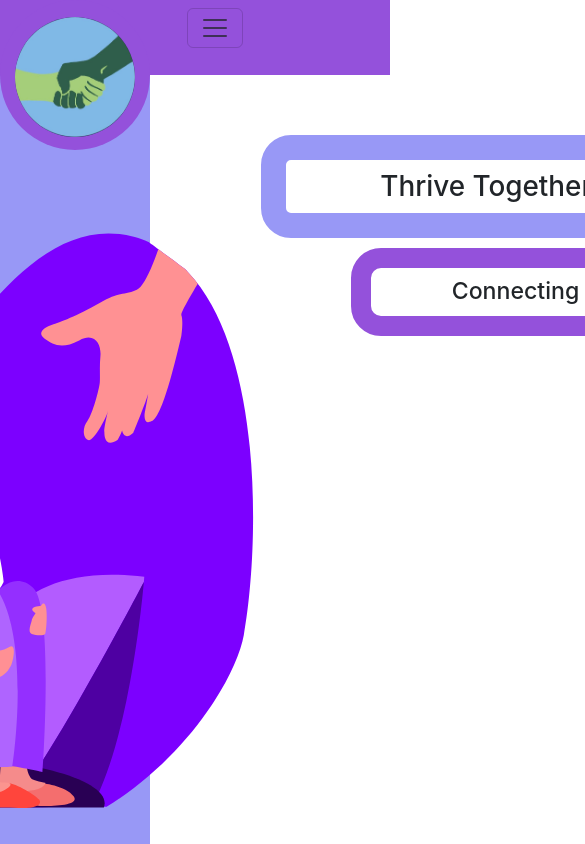
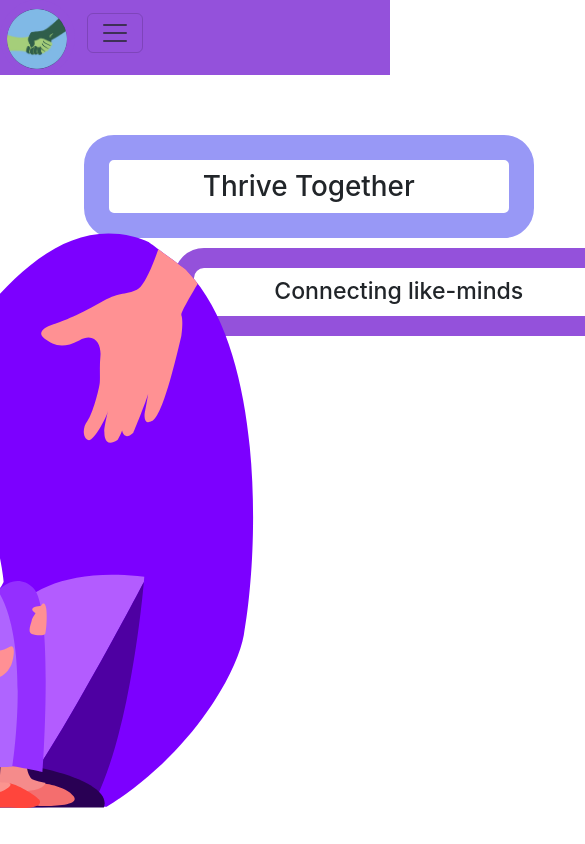
Before and after one commit to wsrn829/ThriveTogetherFrontend, a React (Create React App) app: page / in a window 390 px wide. Shown: the top 844 px of the page, 585 px wide, since content can reach past the window. Built offline with nearby package versions, Linux system fonts and the light colour scheme; no server answers; what @galvanize-inc/jwtdown-for-react would draw is missing.

Commit message:
Navbar updates.

```diff
--- a/src/App.js
+++ b/src/App.js
@@ -15,6 +15,7 @@ import InboxPage from "./Messages/InboxPage.js";
 import "./Messages/styles.css";
 import PeerConnectionList from "./PeerConnectionList.js";
 import LandingPage from "./LandingPage.js";
+import "./Mobile.css";
 
 
 function App() {
--- a/src/Mobile.css
+++ b/src/Mobile.css
@@ -1,5 +1,38 @@
+@media screen and (min-width: 991px) {
+    li.mobile-nav {
+        display: none;
+    }
+}
 
+@media screen and (max-width:990px) {
+    div.vertical-nav {
+        display: none;
+    }
 
-@media screen and (max-width:850) {
+    .nav-container {
+        padding-left: 75px;
+        padding-top: 5px;
+    }
 
+    .main-content {
+        grid-column: 1/3;
+    }
+
+    .logo-container {
+        width: 75px;
+        height: 75px;
+        padding: 7px;
+    }
+
+    .logo {
+        height: 60px;
+        width: 60px;
+        margin: auto;
+    }
 }
+
+@media screen and (max-width: 380px) {
+    .navbar-brand {
+        font-size: 1em;
+    }
+}
--- a/src/Nav.js
+++ b/src/Nav.js
@@ -33,6 +33,21 @@ function Nav() {
                                     }
                                     <li className="nav-item mobile-nav">
                                         <NavLink className="nav-link" to="/info">Profile</NavLink>
+                                    </li>
+                                    <li className="nav-item mobile-nav">
+                                        <NavLink className="nav-link" to="/inbox">Inbox</NavLink>
+                                    </li>
+                                    <li className="nav-item mobile-nav">
+                                        <NavLink className="nav-link" to="/matches">Matches</NavLink>
+                                    </li>
+                                    <li className="nav-item mobile-nav">
+                                        <NavLink className="nav-link" to="/peers">Peers</NavLink>
+                                    </li>
+                                    <li className="nav-item mobile-nav">
+                                        <NavLink className="nav-link" to="/edit_tags">Edit Tags</NavLink>
+                                    </li>
+                                    <li className="nav-item mobile-nav">
+                                        <NavLink className="nav-link" to="/peer_connections">Peer Requests</NavLink>
                                     </li>
                                     {token &&
                                     <li className="nav-item">
```
